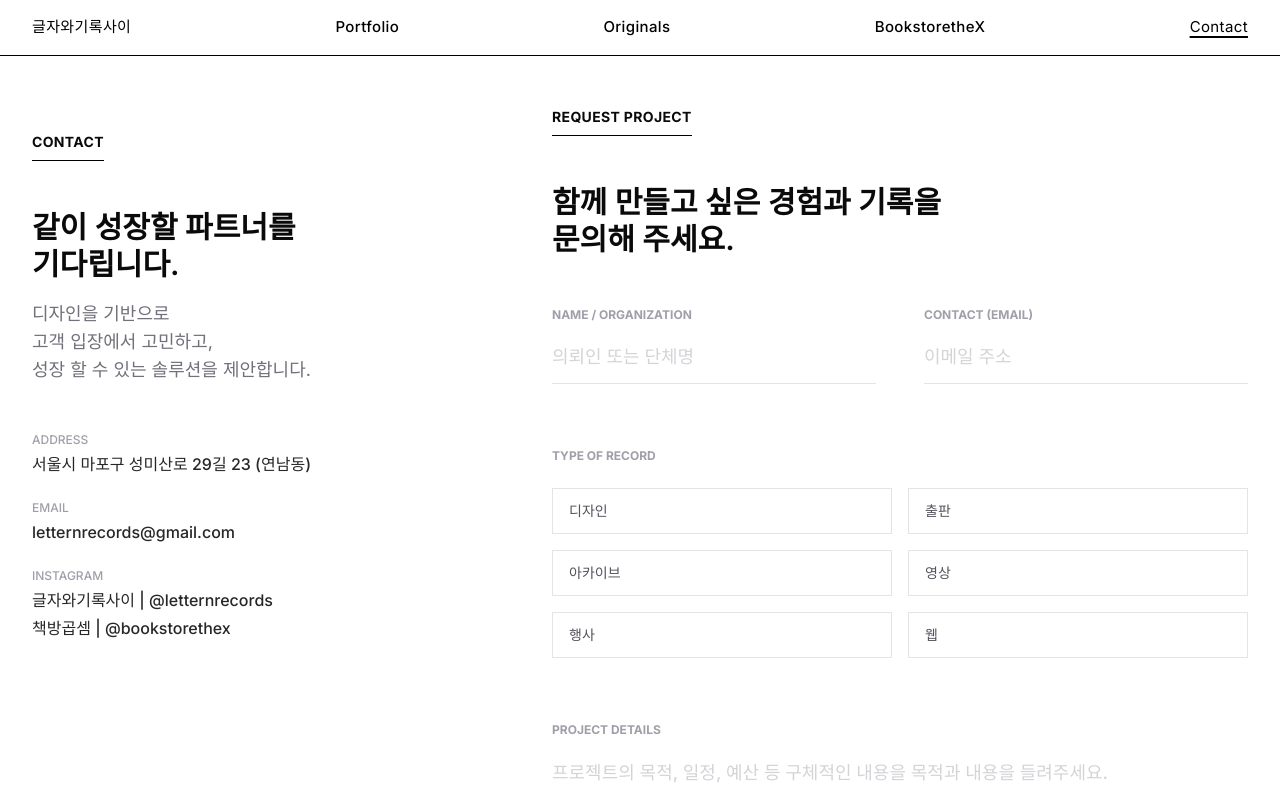
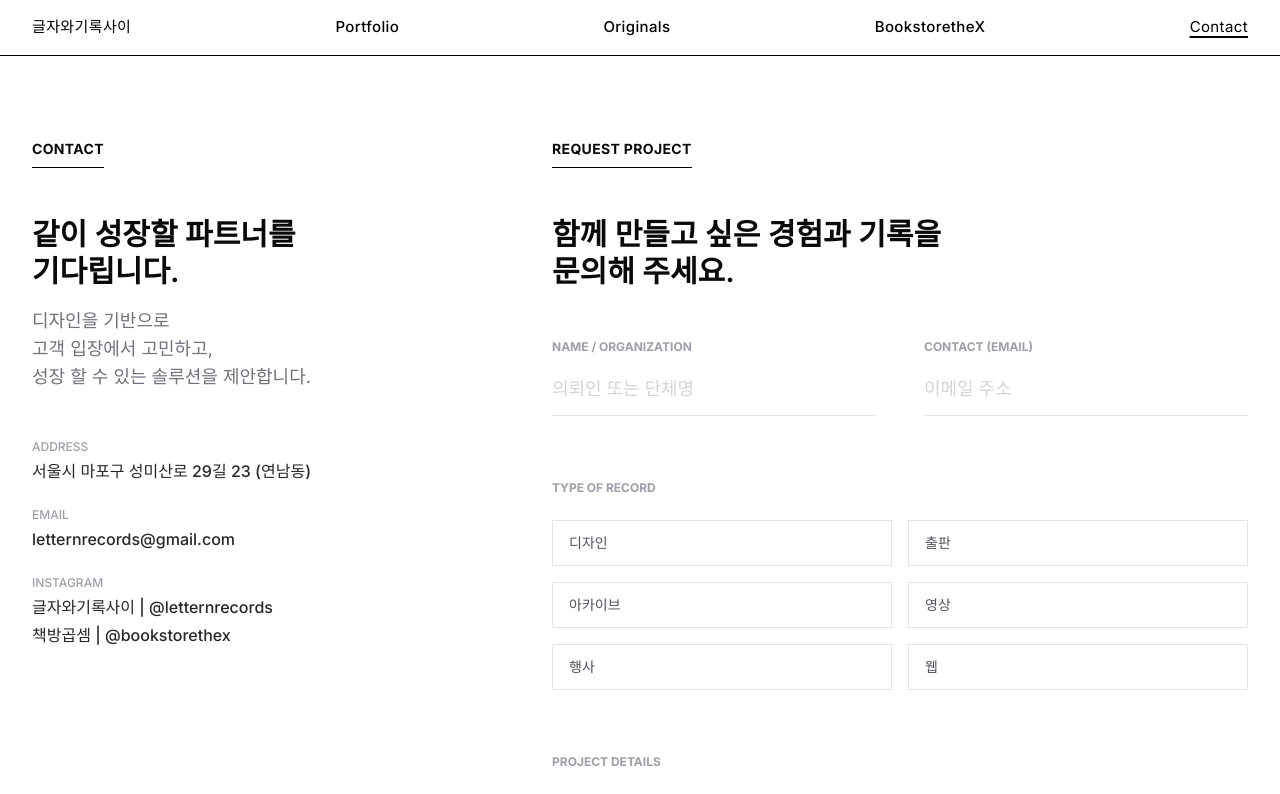
Before and after one commit to mxblue79/letterandrecords, a React (Vite) app: page /contact in a window 1280 px wide. Shown: the top 794 px of the page. Built offline with nearby package versions, Linux system fonts and the light colour scheme.

Commit message:
fix(contact): Adjust top padding and grid alignment for consistent header height

```diff
--- a/src/app/pages/Contact.tsx
+++ b/src/app/pages/Contact.tsx
@@ -80,9 +80,9 @@ export function Contact() {
   };
 
   return (
-    <div className="min-h-screen pt-12 pb-12">
+    <div className="min-h-screen pt-20 pb-12">
       <SEO title="Contact" description="같이 성장할 파트너를 기다립니다. 프로젝트 의뢰 및 문의." />
-      <div className="max-w-[1400px] mx-auto px-8 grid grid-cols-1 md:grid-cols-12 gap-y-24 md:gap-8">
+      <div className="max-w-[1400px] mx-auto px-8 grid grid-cols-1 md:grid-cols-12 gap-y-24 md:gap-8 items-start">
 
         {/* Left Column: Contact Info */}
         <section className="col-span-1 md:col-span-4 h-full">
```
